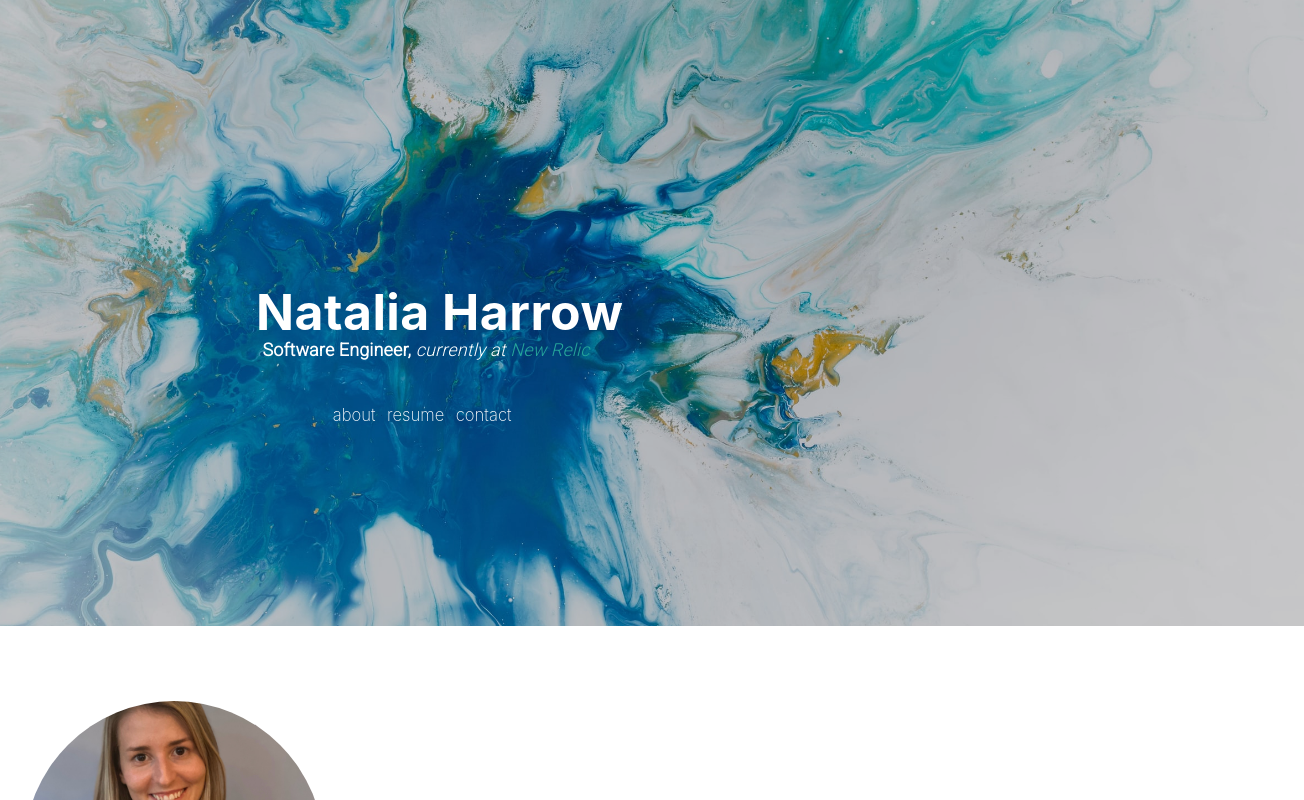
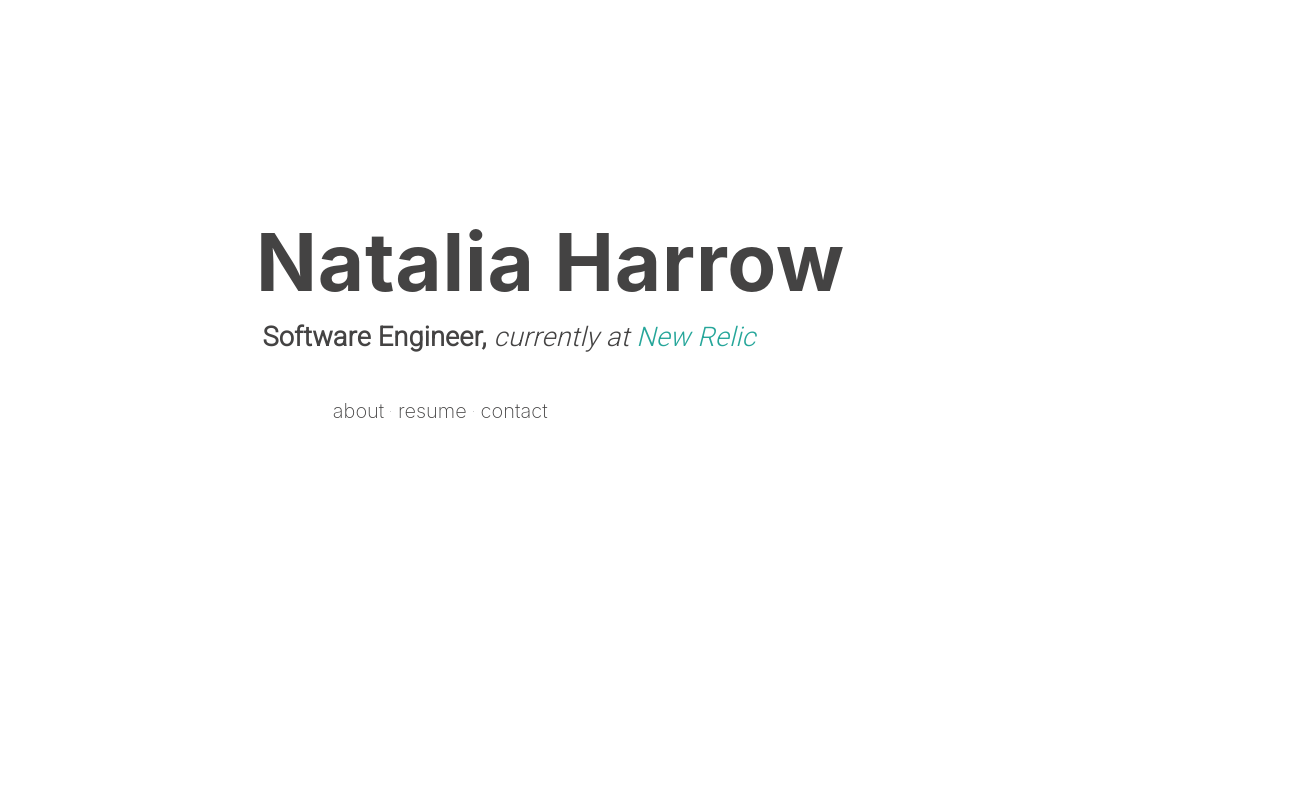
Before and after one commit to nataliaharrow/nataliaharrow, a React (Create React App) app: page / in a window 1280 px wide. Shown: the top 800 px of the page, 1304 px wide, since content can reach past the window. Built offline with nearby package versions, Linux system fonts and the light colour scheme.

Commit message:
Removed background photo

```diff
--- a/package.json
+++ b/package.json
@@ -7,7 +7,7 @@
     "@fontsource/roboto": "^4.5.1",
     "@material-ui/core": "^4.12.3",
     "@material-ui/icons": "^4.11.2",
-    "@material-ui/styles": "^4.11.4",
+    "@material-ui/styles": "^4.11.5",
     "@testing-library/jest-dom": "^5.16.0",
     "@testing-library/react": "^11.2.7",
     "@testing-library/user-event": "^12.8.3",
--- a/src/App.js
+++ b/src/App.js
@@ -5,8 +5,24 @@ import Contact from './components/Contact';
 import { Container, Grid } from '@material-ui/core';
 import { makeStyles } from '@material-ui/core';
 import Resume from './components/Resume';
+import Image from './backgroundPic2.jpeg';
 
 const useStyles = makeStyles((theme) => ({
+  welcomeGridOut: {
+    // backgroundImage: `url(${Image})`,
+    // boxShadow: 'inset 0 0 0 1000px rgba(0, 0, 0, .5)',
+    // backgroundSize: 'cover',
+    // backgroundPosition: 'center',
+    width: '100vw',
+    height: '100vh',
+    justify: 'center',
+    alignItems: 'center',
+  },
+  welcomeGridIn: {
+    marginTop: '15%',
+    marginLeft: '20%',
+    marginRight: '20%',
+  },
   aboutGridOut: {
     width: '100vw',
     minHeight: '100vh',
@@ -34,7 +50,11 @@ function App() {
   return (
     <div>
         <Grid container >
-          <Welcome></Welcome>
+          <Grid className={classes.welcomeGridOut}>
+            <Grid className={classes.welcomeGridIn}>
+              <Welcome></Welcome>
+            </Grid>
+          </Grid>
         </Grid>
         <Container>
           <Grid container>
@@ -52,7 +72,6 @@ function App() {
           <Contact></Contact>
         </Grid>
     </div>
-
   )
 }
 
--- a/src/components/Welcome.css
+++ b/src/components/Welcome.css
@@ -25,8 +25,7 @@
   .slide-left-right-white {
     text-decoration:none;
     display: inline-block;
-    color:#FFFF;
-    font-size: 1.3vw;
+    color:#444343;
     font-weight: 200;
   }
 
--- a/src/components/Welcome.js
+++ b/src/components/Welcome.js
@@ -1,7 +1,6 @@
 import React from 'react';
 import '../App.css';
 import './Welcome.css';
-import Image from '../backgroundPic2.jpeg';
 import smoothscroll from 'smoothscroll-polyfill';
 import {Grid, Typography } from '@material-ui/core';
 import { makeStyles } from '@material-ui/core/styles';
@@ -22,35 +21,22 @@ function Welcome() {
     const bull = <span className={classes.bullet}>•</span>;
 
     const styles = {
-        gridImage: {
-            backgroundImage: `url(${Image})`,
-            backgroundSize: 'cover',
-            backgroundPosition: 'center',
-            width: `calc(100vw + 48px)`,
-            height: `calc(50vw + 10px)`,
-            margin: -24,
-            padding: 24,
-            boxShadow: 'inset 0 0 0 1000px rgba(0, 0, 0, 0.2)'
-        },
-        gridContainer: {
-            marginLeft: '20vw',
-            marginTop: '21vw'
-        },
         titleName: {
-            color: "#fff",
-            fontSize: "3.9vw",
+            color: "#444343",
+            fontSize: 80,
             fontFamily: "BlinkMacSystemFont",
-            marginBottom: '-1.5vw'
+            marginBottom: '-1.2vw'
         },
         intro: {
             marginTop: '0vw',
             marginBottom: '3vw',
             marginLeft: '.5vw',
-            color: '#fff',
-            fontSize: '1.4vw',
+            color: '#444343',
+            fontSize: 27,
         },
         links: {
             marginLeft: '6vw',
+            fontSize: 20
         }
     };
 
```
Also changed, not shown: src/backgroundPic3.jpeg (added), 1 other file (tests, documents, lock files or other folders).
